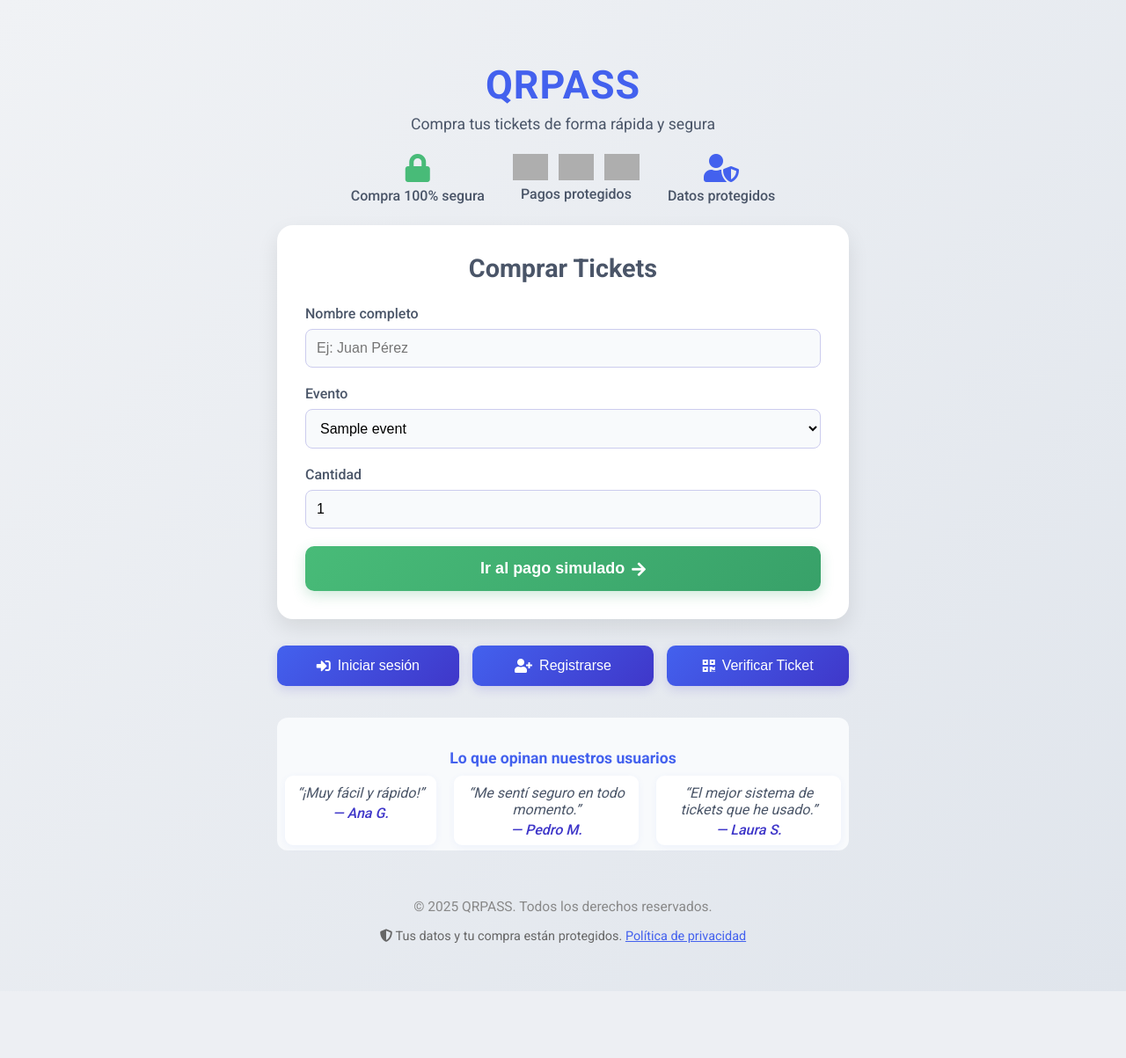
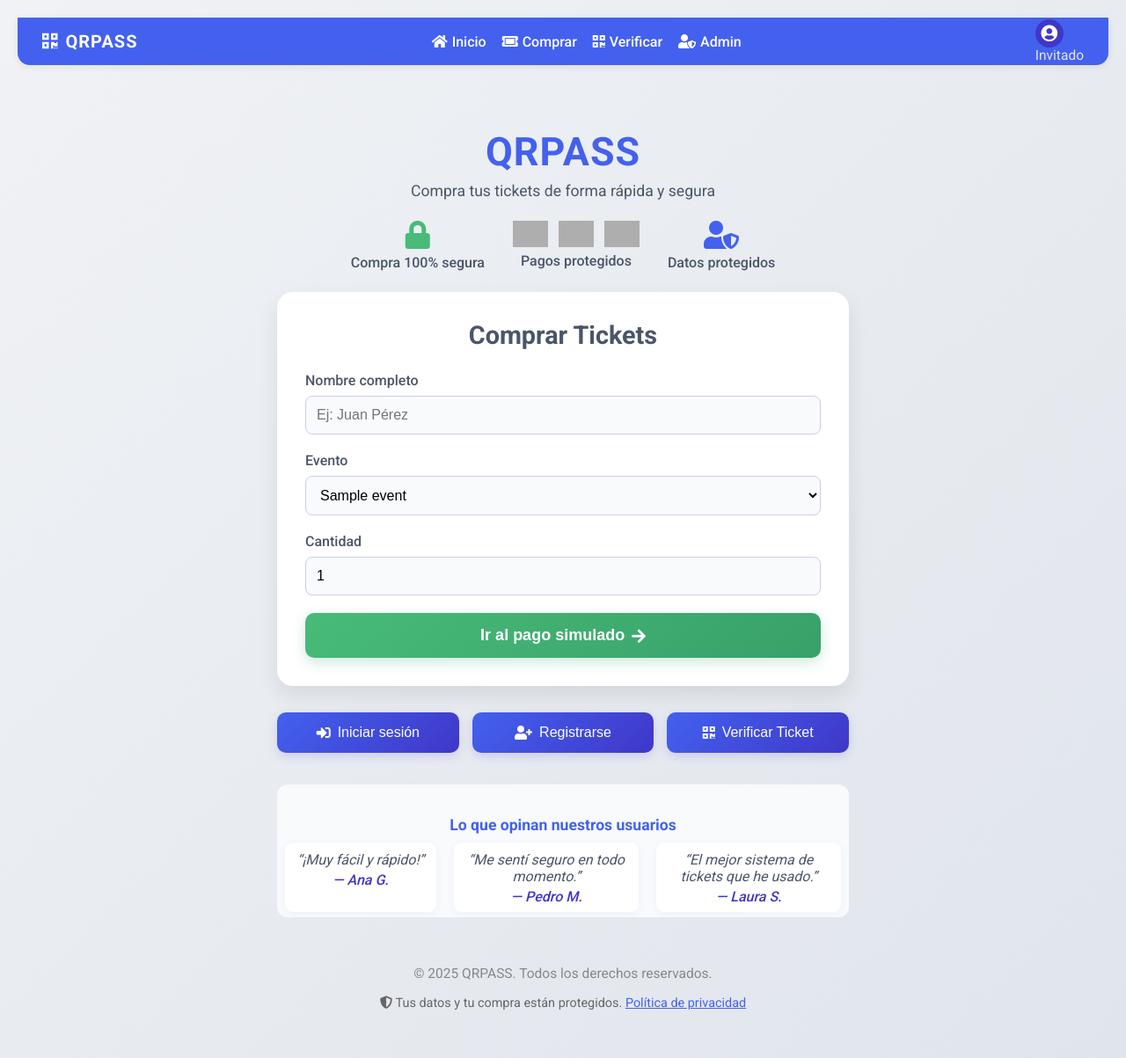
Before and after one commit to nicolassss16/Entradas-por-QR, a Flask app: page / in a window 1280 px wide. Shown: the whole page at 88% size. Before the commit the page ends 1127 px from the top, so only its background shows below. Run offline with Flask 3, Linux system fonts and the light colour scheme; tables that the repository leaves empty hold one stand-in row (values such as "Sample post"); grey boxes are pictures that could not be loaded.

Commit message:
Update index.html

```diff
--- a/app/templates/index.html
+++ b/app/templates/index.html
@@ -18,6 +18,8 @@
             --success-bg: #d1fae5;
             --gray: #4a5568;
             --gray-light: #f0f2f5;
+            --white: #fff;
+            --shadow: 0 2px 8px rgba(0,0,0,0.08);
         }
 
         html {
@@ -36,6 +38,68 @@
             color: #222;
             display: flex;
             flex-direction: column;
+        }
+
+        /* Topbar/Nav */
+        .topbar {
+            background: var(--primary);
+            color: #fff;
+            display: flex;
+            align-items: center;
+            justify-content: space-between;
+            padding: 0 28px;
+            height: 54px;
+            border-radius: 0 0 14px 14px;
+            box-shadow: var(--shadow);
+            margin-bottom: 22px;
+        }
+        .topbar .logo {
+            display: flex;
+            align-items: center;
+            gap: 8px;
+            font-weight: 700;
+            font-size: 1.25em;
+            letter-spacing: 1px;
+            text-decoration: none;
+            color: #fff;
+        }
+        .topbar nav {
+            display: flex;
+            gap: 18px;
+        }
+        .topbar nav a {
+            color: #fff;
+            text-decoration: none;
+            font-weight: 500;
+            font-size: 1em;
+            transition: color 0.13s;
+            display: flex;
+            align-items: center;
+            gap: 5px;
+        }
+        .topbar nav a:hover,
+        .topbar nav a:focus {
+            color: #d1d9ff;
+        }
+        .topbar .user-menu {
+            display: flex;
+            align-items: center;
+            gap: 10px;
+        }
+        .topbar .user-menu span {
+            font-size: 0.97em;
+            color: #e0e5ec;
+            font-weight: 400;
+        }
+        .topbar .user-menu .avatar {
+            background: var(--primary-dark);
+            border-radius: 50%;
+            width: 32px; height: 32px;
+            display: flex;
+            align-items: center;
+            justify-content: center;
+            color: #fff;
+            font-size: 1.24em;
         }
 
         header {
@@ -79,7 +143,6 @@
             font-size: 1em;
             color: var(--gray);
         }
-
         .trust-signals .payment-logos img {
             height: 30px;
             margin: 0 4px;
@@ -286,6 +349,10 @@
         }
 
         /* Responsive Adjustments */
+        @media (max-width: 920px) {
+            .topbar { flex-direction: column; height: auto; padding: 10px 10px 0 10px;}
+            .topbar nav, .topbar .user-menu { margin-top: 5px;}
+        }
         @media (max-width: 768px) {
             body { padding: 12px; }
             header h1 { font-size: 2.2rem; }
@@ -297,6 +364,7 @@
         }
         @media (max-width: 480px) {
             body { padding: 7px; }
+            .topbar { flex-direction: column; height: auto; padding: 6px;}
             header h1 { font-size: 2rem; }
             .form-card { padding: 12px; }
             .alert { font-size: 15px; padding: 12px; flex-direction: column; }
@@ -305,8 +373,58 @@
             .testimonials .testi-blocks { flex-direction: column; gap: 8px;}
         }
     </style>
+    <script>
+        // Funciones para barra superior
+        function toggleUserMenu() {
+            var menu = document.getElementById('userDropdown');
+            if (menu.style.display === "block") {
+                menu.style.display = "none";
+            } else {
+                menu.style.display = "block";
+            }
+        }
+        document.addEventListener('click', function(e) {
+            var menu = document.getElementById('userDropdown');
+            if (menu && e.target.closest('.user-menu') === null) {
+                menu.style.display = "none";
+            }
+        });
+        // Ejemplo de función adicional
+        function scrollToComprar() {
+            var el = document.querySelector('.form-card');
+            if(el) el.scrollIntoView({behavior: 'smooth', block: 'center'});
+        }
+    </script>
 </head>
 <body>
+    <!-- Barra Superior -->
+    <div class="topbar" role="navigation" aria-label="Barra superior de navegación">
+        <a class="logo" href="{{ url_for('main.index') }}">
+            <i class="fas fa-qrcode"></i> QRPASS
+        </a>
+        <nav>
+            <a href="{{ url_for('main.index') }}"><i class="fas fa-home"></i> Inicio</a>
+            <a href="#" onclick="scrollToComprar(); return false;"><i class="fas fa-ticket-alt"></i> Comprar</a>
+            <a href="{{ url_for('main.verificar_qr') }}"><i class="fas fa-qrcode"></i> Verificar</a>
+            <a href="{{ url_for('main.admin') }}"><i class="fas fa-user-shield"></i> Admin</a>
+        </nav>
+        <div class="user-menu" tabindex="0" onclick="toggleUserMenu();" style="cursor:pointer; position:relative;">
+            {% if current_user.is_authenticated %}
+                <span><i class="fas fa-user-circle avatar"></i> {{ current_user.name or current_user.email }}</span>
+                <div id="userDropdown" style="display:none;position:absolute;right:0;top:38px;background:#fff;color:#333;box-shadow:0 3px 10px rgba(0,0,0,0.10);border-radius:8px;min-width:135px;z-index:100;">
+                    <a href="{{ url_for('main.mis_tickets') }}" style="display:block;padding:12px 16px;text-decoration:none;color:#4361ee;">Mis Tickets</a>
+                    <a href="{{ url_for('main.logout') }}" style="display:block;padding:12px 16px;text-decoration:none;color:#b91c1c;">Salir</a>
+                </div>
+            {% else %}
+                <span><i class="fas fa-user-circle avatar"></i> Invitado</span>
+                <div id="userDropdown" style="display:none;position:absolute;right:0;top:38px;background:#fff;color:#333;box-shadow:0 3px 10px rgba(0,0,0,0.10);border-radius:8px;min-width:135px;z-index:100;">
+                    <a href="{{ url_for('main.login') }}" style="display:block;padding:12px 16px;text-decoration:none;color:#4361ee;">Iniciar sesión</a>
+                    <a href="{{ url_for('main.register') }}" style="display:block;padding:12px 16px;text-decoration:none;color:#4361ee;">Registrarse</a>
+                </div>
+            {% endif %}
+        </div>
+    </div>
+
     <header>
         <h1>QRPASS</h1>
         <p>Compra tus tickets de forma rápida y segura</p>
@@ -407,7 +525,6 @@
                 <blockquote>“El mejor sistema de tickets que he usado.”<span>— Laura S.</span></blockquote>
             </div>
         </section>
-
     </main>
     <footer>
         <p>© 2025 QRPASS. Todos los derechos reservados.</p>
```
